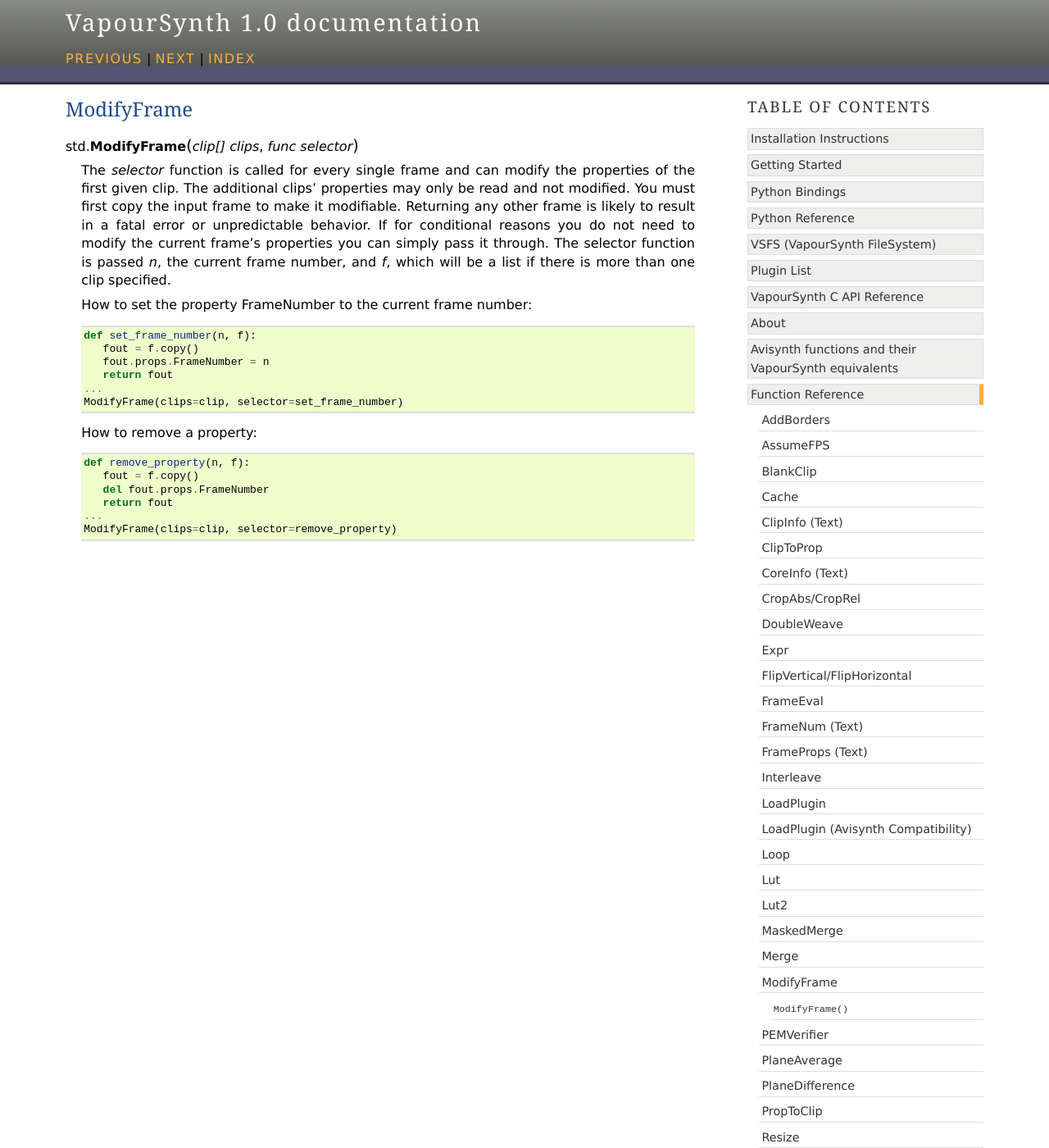
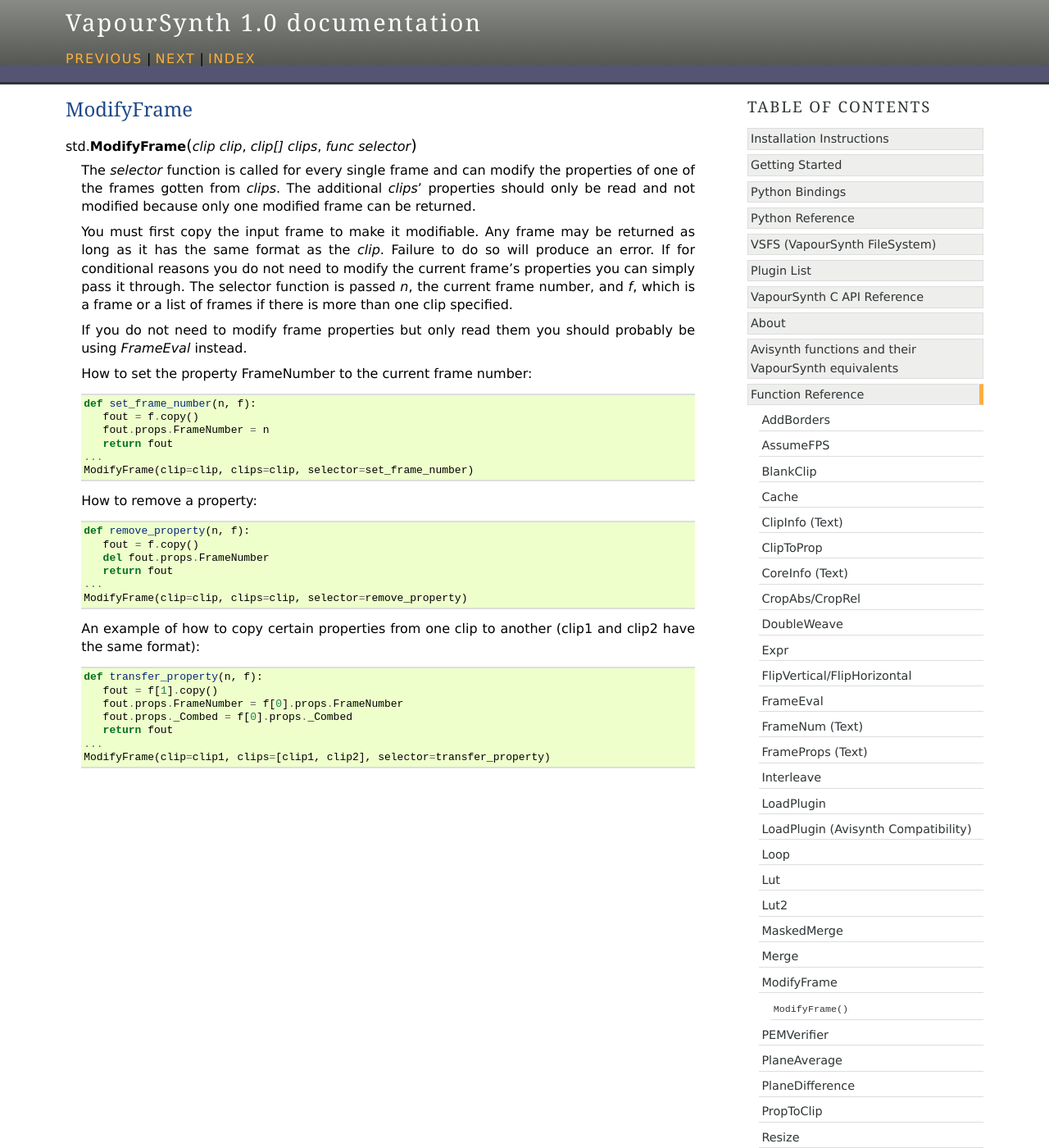
Before and after one commit to vapoursynth/vapoursynth, a Sphinx documentation site: the page built from doc/functions/modifyframe.rst, in a window 1280 px wide and 1400 px high. Shown: the whole window at 82% size. Built offline with Sphinx 7.4.7, drawn with Linux system fonts in a browser that asks for light colours; formulas are drawn with MathJax 3.

Commit message:
Improve and modifyframe

```diff
--- a/doc/functions/modifyframe.rst
+++ b/doc/functions/modifyframe.rst
@@ -1,13 +1,17 @@
 ModifyFrame
 ===========
 
-.. function:: ModifyFrame(clip[] clips, func selector)
+.. function:: ModifyFrame(clip clip, clip[] clips, func selector)
    :module: std
 
-   The *selector* function is called for every single frame and can modify the properties of the first given clip. The additional clips' properties
-   may only be read and not modified. You must first copy the input frame to make it modifiable. Returning any other frame is likely to result in a fatal error or
-   unpredictable behavior. If for conditional reasons you do not need to modify the current frame's properties you can simply pass it through.
-   The selector function is passed *n*, the current frame number, and *f*, which will be a list if there is more than one clip specified.
+   The *selector* function is called for every single frame and can modify the properties of one of the frames gotten from *clips*. The additional *clips*' properties
+   should only be read and not modified because only one modified frame can be returned.
+
+   You must first copy the input frame to make it modifiable. Any frame may be returned as long as it has the same format as the *clip*.
+   Failure to do so will produce an error. If for conditional reasons you do not need to modify the current frame's properties you can simply pass it through.
+   The selector function is passed *n*, the current frame number, and *f*, which is a frame or a list of frames if there is more than one clip specified.
+
+   If you do not need to modify frame properties but only read them you should probably be using *FrameEval* instead.
 
    How to set the property FrameNumber to the current frame number::
 
@@ -16,7 +20,7 @@
          fout.props.FrameNumber = n
          return fout
       ...
-      ModifyFrame(clips=clip, selector=set_frame_number)
+      ModifyFrame(clip=clip, clips=clip, selector=set_frame_number)
 
    How to remove a property::
 
@@ -25,4 +29,14 @@
          del fout.props.FrameNumber
          return fout
       ...
-      ModifyFrame(clips=clip, selector=remove_property)
+      ModifyFrame(clip=clip, clips=clip, selector=remove_property)
+
+   An example of how to copy certain properties from one clip to another (clip1 and clip2 have the same format)::
+
+      def transfer_property(n, f):
+         fout = f[1].copy()
+         fout.props.FrameNumber = f[0].props.FrameNumber
+         fout.props._Combed = f[0].props._Combed
+         return fout
+      ...
+      ModifyFrame(clip=clip1, clips=[clip1, clip2], selector=transfer_property)
```
Also changed, not shown: 1 other file.
